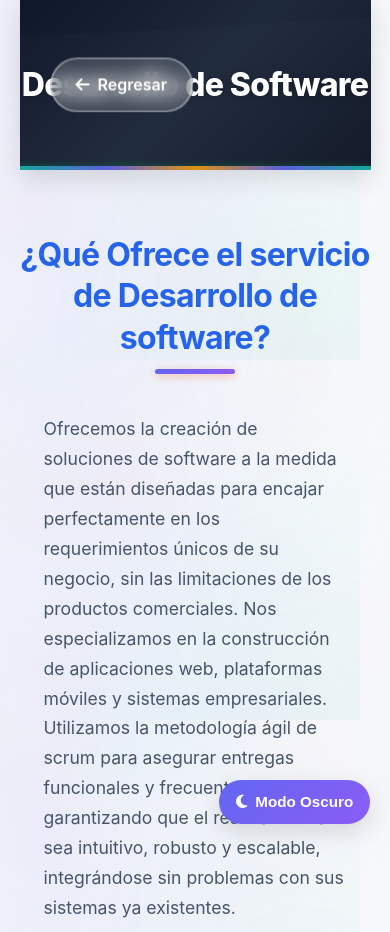
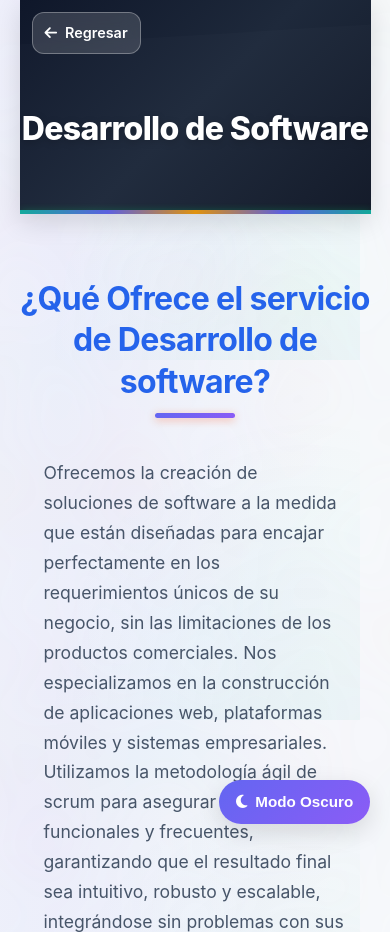
Before and after one commit to RedDragon022/Pia-Profe, a website: page desarrollo.html in a window 390 px wide. Shown: the top 932 px of the page. Drawn offline with Linux system fonts and the light colour scheme; some packages are replaced by stand-ins of ours; a script that the page names is missing.

Commit message:
Fix GH Pages: ignore Pia_Profe and prevent submodule; mobile back-button + dark casos-exito bg

```diff
--- a/Estilos.css
+++ b/Estilos.css
@@ -1459,6 +1459,23 @@ img.fade-in {
 
 /* --- RESPONSIVIDAD PARA MÓVILES --- */
 @media (max-width: 768px) {
+    /* Evitar superposición del botón de regreso con el título en páginas de servicio */
+    .back-button {
+        top: 12px;
+        left: 12px;
+        transform: none;
+        padding: 8px 12px;
+        font-size: 0.9rem;
+        border-width: 1px;
+        border-radius: 12px;
+    }
+
+    /* Cuando existe .back-button, empujar el título hacia abajo */
+    header .back-button ~ h1 {
+        margin-top: 2.75rem;
+        text-align: center;
+    }
+
     .service-layout {
         /* En móviles, las columnas se apilan */
         flex-direction: column;
@@ -1899,6 +1916,11 @@ html[data-theme="dark"] .faq-item { background: rgba(30,27,75,0.75); }
 html[data-theme="dark"] .faq-question:hover { background-color: rgba(129,140,248,0.10); }
 html[data-theme="dark"] .faq-answer { color: #e5e7eb; }
 html[data-theme="dark"] .faq-answer.active { background: rgba(30,27,75,0.45); }
+
+/* Casos de éxito: fondo correcto en modo oscuro (evitar corte/blanco) */
+html[data-theme="dark"] .casos-exito {
+    background: linear-gradient(to bottom, rgba(30,27,75,0.55), rgba(2,6,23,0.0));
+}
 
 /* === Formularios en oscuro === */
 html[data-theme="dark"] .form-group label { color: #e5e7eb; }
```
Also changed, not shown: 1 other file.
